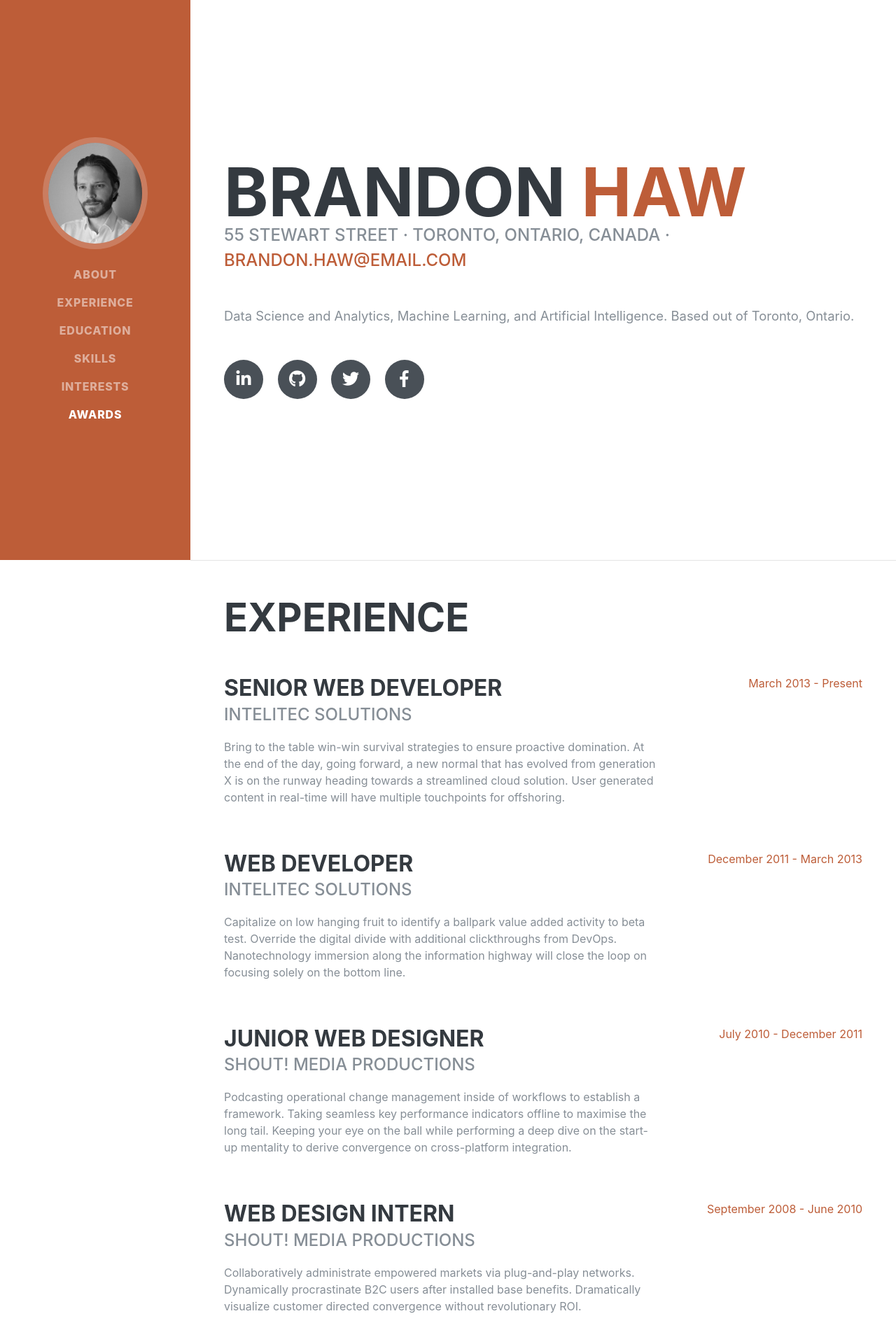
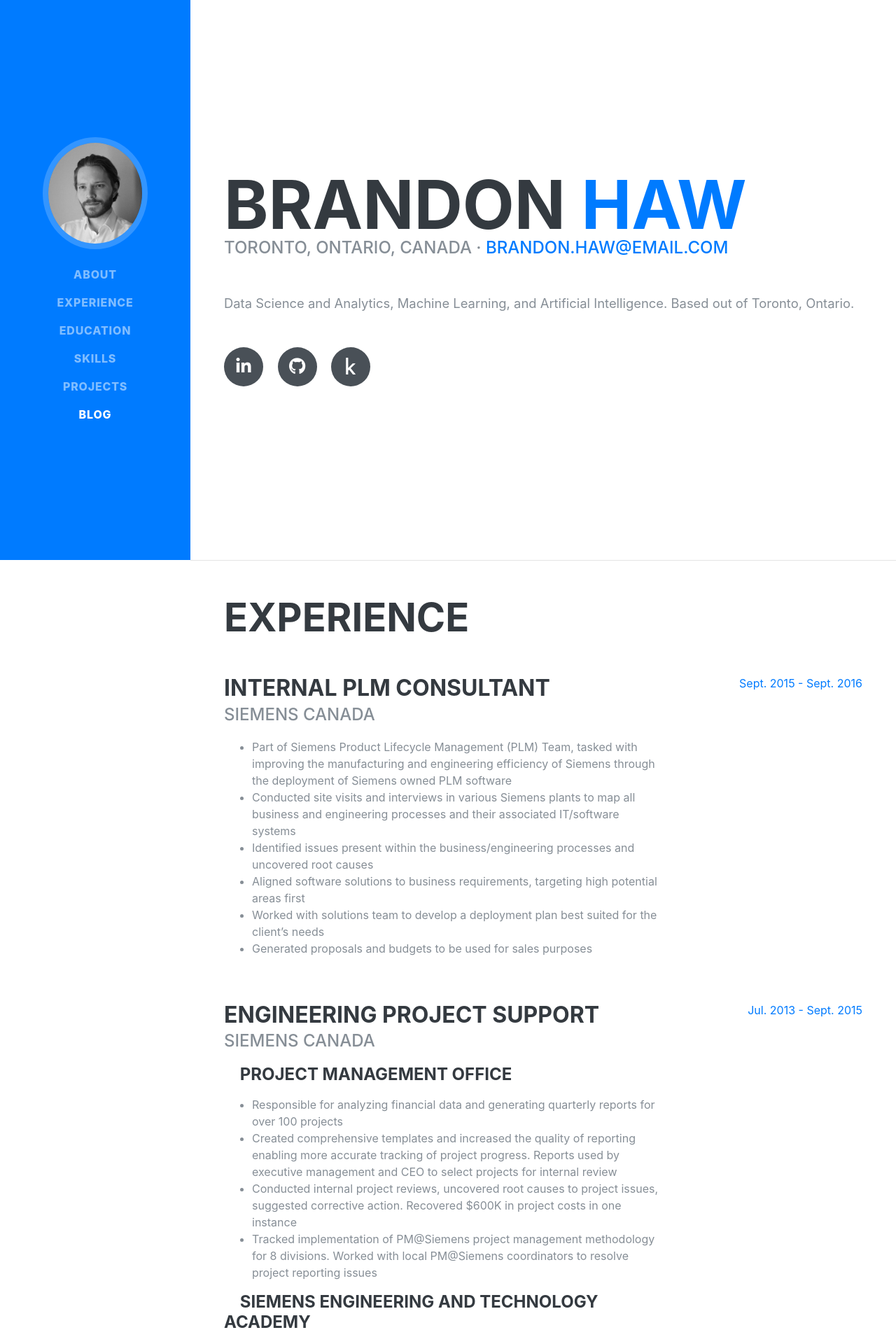
Before and after one commit to brandata/personal_website, a Django app: page / in a window 1280 px wide. Shown: the top 1920 px of the page at 70% size. Run offline with Django 3.2, Linux system fonts and the light colour scheme; style sheets or scripts are compiled from the project's sources; some libraries are stand-ins or nearby versions; some web fonts are replaced.

Commit message:
Added content for experience and skills

```diff
--- a/static/main/scss/_variables.scss
+++ b/static/main/scss/_variables.scss
@@ -25,7 +25,7 @@ $green:   #28a745 !default;
 $teal:    #20c997 !default;
 $cyan:    #17a2b8 !default;
 
-$primary:       $orange !default;
+$primary:       $blue !default;
 $secondary:     $gray-600 !default;
 $success:       $green !default;
 $info:          $cyan !default;
--- a/templates/main/index.html
+++ b/templates/main/index.html
@@ -12,13 +12,14 @@
 
     <!-- Bootstrap core CSS -->
     {#    <link href="{% static 'main/css/home.css' %}" rel="stylesheet">#}
-{#    <link href="{% static 'main/vendor/bootstrap/css/bootstrap-grid.min.css' %}" rel="stylesheet">#}
-<link rel="stylesheet" href="https://maxcdn.bootstrapcdn.com/bootstrap/4.0.0/css/bootstrap.min.css" integrity="sha384-Gn5384xqQ1aoWXA+058RXPxPg6fy4IWvTNh0E263XmFcJlSAwiGgFAW/dAiS6JXm" crossorigin="anonymous">
+    {#    <link href="{% static 'main/vendor/bootstrap/css/bootstrap-grid.min.css' %}" rel="stylesheet">#}
+    <link rel="stylesheet" href="https://maxcdn.bootstrapcdn.com/bootstrap/4.0.0/css/bootstrap.min.css"
+          integrity="sha384-Gn5384xqQ1aoWXA+058RXPxPg6fy4IWvTNh0E263XmFcJlSAwiGgFAW/dAiS6JXm" crossorigin="anonymous">
     <!-- Custom fonts for this template -->
     <link href="https://fonts.googleapis.com/css?family=Saira+Extra+Condensed:500,700" rel="stylesheet">
     <link href="https://fonts.googleapis.com/css?family=Muli:400,400i,800,800i" rel="stylesheet">
 
-    <link href="{% static 'main/vendor/fontawesome-free/css/all.min.css' %}" rel="stylesheet">
+    <link href="{% static 'main/vendor/fontawesome-free/css/all.min.css' %}?2342" rel="stylesheet">
     <!-- Custom styles for this template -->
 
     <link href="{% static 'main/css/resume.min.css' %}" rel="stylesheet">
@@ -30,8 +31,8 @@
     <a class="navbar-brand js-scroll-trigger" href="#page-top">
         <span class="d-block d-lg-none">Brandon Haw</span>
         <span class="d-none d-lg-block">
-        <img class="img-fluid img-profile rounded-circle mx-auto mb-2" src="{% static 'main/profile.jpg' %}" alt="">
-      </span>
+            <img class="img-fluid img-profile rounded-circle mx-auto mb-2" src="{% static 'main/profile.jpg' %}" alt="">
+          </span>
     </a>
     <button class="navbar-toggler" type="button" data-toggle="collapse" data-target="#navbarSupportedContent"
             aria-controls="navbarSupportedContent" aria-expanded="false" aria-label="Toggle navigation">
@@ -52,10 +53,10 @@
                 <a class="nav-link js-scroll-trigger" href="#skills">Skills</a>
             </li>
             <li class="nav-item">
-                <a class="nav-link js-scroll-trigger" href="#interests">Interests</a>
+                <a class="nav-link js-scroll-trigger" href="#projects">Projects</a>
             </li>
             <li class="nav-item">
-                <a class="nav-link js-scroll-trigger" href="#awards">Awards</a>
+                <a class="nav-link js-scroll-trigger" href="#blog">Blog</a>
             </li>
         </ul>
     </div>
@@ -68,23 +69,20 @@
             <h1 class="mb-0">Brandon
                 <span class="text-primary">Haw</span>
             </h1>
-            <div class="subheading mb-5">55 Stewart Street · Toronto, Ontario, Canada ·
+            <div class="subheading mb-5">Toronto, Ontario, Canada ·
                 <a href="mailto:brandon.haw@gmail.com">brandon.haw@email.com</a>
             </div>
             <p class="lead mb-5">Data Science and Analytics, Machine Learning, and Artificial Intelligence. Based out of
                 Toronto, Ontario.</p>
             <div class="social-icons">
-                <a href="#">
+                <a href="https://www.linkedin.com/in/brandonhaw/">
                     <i class="fab fa-linkedin-in"></i>
                 </a>
-                <a href="#">
+                <a href="https://github.com/brandata">
                     <i class="fab fa-github"></i>
                 </a>
                 <a href="#">
-                    <i class="fab fa-twitter"></i>
-                </a>
-                <a href="#">
-                    <i class="fab fa-facebook-f"></i>
+                    <i class="fab fa-kaggle"></i>
                 </a>
             </div>
         </div>
@@ -98,57 +96,124 @@
 
             <div class="resume-item d-flex flex-column flex-md-row justify-content-between mb-5">
                 <div class="resume-content">
-                    <h3 class="mb-0">Senior Web Developer</h3>
-                    <div class="subheading mb-3">Intelitec Solutions</div>
-                    <p>Bring to the table win-win survival strategies to ensure proactive domination. At the end of the
-                        day, going forward, a new normal that has evolved from generation X is on the runway heading
-                        towards a streamlined cloud solution. User generated content in real-time will have multiple
-                        touchpoints for offshoring.</p>
+                    <h3 class="mb-0">Internal PLM Consultant</h3>
+                    <div class="subheading mb-3">Siemens Canada</div>
+                    <p>
+                    <ul>
+                        <li>Part of Siemens Product Lifecycle Management (PLM) Team, tasked with improving the
+                            manufacturing and engineering efficiency of Siemens through the deployment of Siemens owned
+                            PLM software
+                        </li>
+                        <li>Conducted site visits and interviews in various Siemens plants to map all business and
+                            engineering processes and their associated IT/software systems
+                        </li>
+                        <li>Identified issues present within the business/engineering processes and uncovered root
+                            causes
+                        </li>
+                        <li>Aligned software solutions to business requirements, targeting high potential areas first
+                        </li>
+                        <li>Worked with solutions team to develop a deployment plan best suited for the client’s needs
+                        </li>
+                        <li>Generated proposals and budgets to be used for sales purposes</li>
+                    </ul>
+                    </p>
                 </div>
                 <div class="resume-date text-md-right">
-                    <span class="text-primary">March 2013 - Present</span>
+                    <span class="text-primary">Sept. 2015 - Sept. 2016</span>
                 </div>
             </div>
 
             <div class="resume-item d-flex flex-column flex-md-row justify-content-between mb-5">
                 <div class="resume-content">
-                    <h3 class="mb-0">Web Developer</h3>
-                    <div class="subheading mb-3">Intelitec Solutions</div>
-                    <p>Capitalize on low hanging fruit to identify a ballpark value added activity to beta test.
-                        Override the digital divide with additional clickthroughs from DevOps. Nanotechnology immersion
-                        along the information highway will close the loop on focusing solely on the bottom line.</p>
+                    <h3 class="mb-0">Engineering Project Support</h3>
+                    <div class="subheading mb-3">Siemens Canada</div>
+                    <h4>&nbsp;&nbsp;&nbsp;&nbsp;Project Management Office</h4>
+                    <p>
+                    <ul>
+                        <li>Responsible for analyzing financial data and generating quarterly reports for over 100
+                            projects
+                        </li>
+                        <li>Created comprehensive templates and increased the quality of reporting enabling more
+                            accurate tracking of project progress. Reports used by executive management and CEO to
+                            select projects for internal review
+                        </li>
+                        <li>Conducted internal project reviews, uncovered root causes to project issues, suggested
+                            corrective action. Recovered $600K in project costs in one instance
+                        </li>
+                        <li>Tracked implementation of PM@Siemens project management methodology for 8 divisions. Worked
+                            with local PM@Siemens coordinators to resolve project reporting issues
+                        </li>
+                    </ul>
+                    </p>
+
+                    <h4>&nbsp;&nbsp;&nbsp;&nbsp;Siemens Engineering and Technology Academy</h4>
+                    <p>
+                    <ul>
+                        <li>Provided project support in the creation of a new youth development program within Siemens
+                        </li>
+                        <li>Created project schedules, timelines, and contributed to cost estimate and budget
+                            documentation
+                        </li>
+                        <li>Presented the program at various schools throughout Ontario and networked with potential
+                            students
+                        </li>
+                    </ul>
+                    </p>
+
+                    <h4>&nbsp;&nbsp;&nbsp;&nbsp;Engineering Enabler Project</h4>
+                    <p>
+                    <ul>
+                        <li>Part of Engineering Enabler Team, tasked with realizing CEO Robert Hardt's Country
+                            Opportunity Plan aimed at capitalizing on Siemens engineering strengths to drive future
+                            growth
+                        </li>
+                        <li>Helped develop plan to enhance the cohesiveness of the engineering culture within Siemens to
+                            help increase the retention of current employees and better attract new employees
+                        </li>
+                        <li>Part of small team tasked with restructuring Siemens Canada's internal engineering career
+                            path infrastructure
+                        </li>
+                    </ul>
+                    </p>
+
                 </div>
                 <div class="resume-date text-md-right">
-                    <span class="text-primary">December 2011 - March 2013</span>
+                    <span class="text-primary">Jul. 2013 - Sept. 2015</span>
                 </div>
             </div>
 
             <div class="resume-item d-flex flex-column flex-md-row justify-content-between mb-5">
                 <div class="resume-content">
-                    <h3 class="mb-0">Junior Web Designer</h3>
-                    <div class="subheading mb-3">Shout! Media Productions</div>
-                    <p>Podcasting operational change management inside of workflows to establish a framework. Taking
-                        seamless key performance indicators offline to maximise the long tail. Keeping your eye on the
-                        ball while performing a deep dive on the start-up mentality to derive convergence on
-                        cross-platform integration.</p>
+                    <h3 class="mb-0">NSERC Researcher</h3>
+                    <div class="subheading mb-3">Queen's University</div>
+                    <p>
+                    <ul>
+                        <li>Collaborated with Master’s and Ph.D. students, professors, and technicians, contributing to
+                            a variety of research projects
+                        </li>
+                        <li>Developed and implemented a program in MATLAB that more quickly and accurately processed
+                            images depicting void nucleation in Micro XCT images of dual-phased steels, reducing the
+                            amount of resources required for raw image processing
+                        </li>
+                        <li>
+                            Increased the versatility of the Micro XCT x-ray scanner by designing and fabricating a
+                            machine extension using SolidWorks, enabling a wider range of samples to be tested
+                        </li>
+                        <li>
+                            Designed custom stress testing equipment using SolidWorks
+                        </li>
+                        <li>
+                            Performed failure analysis and quantified a variety of stresses in metal samples, using a
+                            self-written code in MATLAB
+                        </li>
+                    </ul>
+                    </p>
                 </div>
                 <div class="resume-date text-md-right">
-                    <span class="text-primary">July 2010 - December 2011</span>
+                    <span class="text-primary">Apr. 2011 - Sept. 2011</span>
                 </div>
             </div>
 
-            <div class="resume-item d-flex flex-column flex-md-row justify-content-between">
-                <div class="resume-content">
-                    <h3 class="mb-0">Web Design Intern</h3>
-                    <div class="subheading mb-3">Shout! Media Productions</div>
-                    <p>Collaboratively administrate empowered markets via plug-and-play networks. Dynamically
-                        procrastinate B2C users after installed base benefits. Dramatically visualize customer directed
-                        convergence without revolutionary ROI.</p>
-                </div>
-                <div class="resume-date text-md-right">
-                    <span class="text-primary">September 2008 - June 2010</span>
-                </div>
-            </div>
 
         </div>
 
@@ -162,24 +227,34 @@
 
             <div class="resume-item d-flex flex-column flex-md-row justify-content-between mb-5">
                 <div class="resume-content">
-                    <h3 class="mb-0">University of Colorado Boulder</h3>
-                    <div class="subheading mb-3">Bachelor of Science</div>
-                    <div>Computer Science - Web Development Track</div>
-                    <p>GPA: 3.23</p>
+                    <h3 class="mb-0">Georgia Institute of Technology</h3>
+                    <div class="subheading mb-3">Master of Computer Science</div>
+                    <h4>Machine Learning Sepecialization</h4>
+                    <div>Graduated with a Masters in Computer Science with a specialization in Machine Learning.
+                        Practical experience in Computer Vision, Deep Learning, Machine Learning, Reinforcement
+                        Learning, and Artificial Intelligence.
+                    </div>
+                    {#                    <p>GPA: 3.23</p>#}
                 </div>
                 <div class="resume-date text-md-right">
-                    <span class="text-primary">August 2006 - May 2010</span>
+                    <span class="text-primary">Jan. 2017 - Dec. 2018</span>
                 </div>
             </div>
 
             <div class="resume-item d-flex flex-column flex-md-row justify-content-between">
                 <div class="resume-content">
-                    <h3 class="mb-0">James Buchanan High School</h3>
-                    <div class="subheading mb-3">Technology Magnet Program</div>
-                    <p>GPA: 3.56</p>
+                    <h3 class="mb-0">Queen's University</h3>
+                    <div class="subheading mb-3">Bachelors of Applied Science</div>
+                    <h4>Mechanical Engineering</h4>
+                    <div>
+                        General mechanical engineering option. Experience with aspects of electrical engineering through
+                        the completion of several design projects, and computer engineering by undertaking a thesis
+                        involving computer vision and machine learning.
+                    </div>
+                    {#                    <p>GPA: 3.56</p>#}
                 </div>
                 <div class="resume-date text-md-right">
-                    <span class="text-primary">August 2002 - May 2006</span>
+                    <span class="text-primary">Sept. 2008 - May 2012</span>
                 </div>
             </div>
 
@@ -195,28 +270,28 @@
             <div class="subheading mb-3">Programming Languages &amp; Tools</div>
             <ul class="list-inline dev-icons">
                 <li class="list-inline-item">
+                    <i class="fab fa-python"></i>
+                </li>
+                <li class="list-inline-item">
+                    <i class="fab fa-r-project"></i>
+                </li>
+                <li class="list-inline-item">
+                    <i class="fab fa-java"></i>
+                </li>
+                <li class="list-inline-item">
+                    <i class="fab fa-git"></i>
+                </li>
+                <li class="list-inline-item">
+                    <i class="fab fa-github"></i>
+                </li>
+                <li class="list-inline-item">
                     <i class="fab fa-html5"></i>
                 </li>
                 <li class="list-inline-item">
-                    <i class="fab fa-css3-alt"></i>
+                    <i class="fab fa-css3"></i>
                 </li>
                 <li class="list-inline-item">
-                    <i class="fab fa-js-square"></i>
-                </li>
-                <li class="list-inline-item">
-                    <i class="fab fa-angular"></i>
-                </li>
-                <li class="list-inline-item">
-                    <i class="fab fa-react"></i>
-                </li>
-                <li class="list-inline-item">
-                    <i class="fab fa-node-js"></i>
-                </li>
-                <li class="list-inline-item">
-                    <i class="fab fa-sass"></i>
-                </li>
-                <li class="list-inline-item">
-                    <i class="fab fa-less"></i>
+                    <i class="fab fa-android"></i>
                 </li>
                 <li class="list-inline-item">
                     <i class="fab fa-wordpress"></i>
@@ -232,82 +307,54 @@
                 </li>
             </ul>
 
-            <div class="subheading mb-3">Workflow</div>
+            <div class="subheading mb-3">Other</div>
             <ul class="fa-ul mb-0">
                 <li>
                     <i class="fa-li fa fa-check"></i>
-                    Mobile-First, Responsive Design
+                    PyTorch
                 </li>
                 <li>
                     <i class="fa-li fa fa-check"></i>
-                    Cross Browser Testing &amp; Debugging
+                    TensorFlow
                 </li>
                 <li>
                     <i class="fa-li fa fa-check"></i>
-                    Cross Functional Teams
+                    Pandas, Numpy, Scipy, Jupyter
                 </li>
                 <li>
                     <i class="fa-li fa fa-check"></i>
-                    Agile Development &amp; Scrum
+                    Web Development - Django, CSS, HTML, JS
                 </li>
+            </ul>
+            <br>
+            <div class="subheading mb-3">Practical experience with</div>
+            <ul class="fa-ul mb-0">
+                <li><i class="fa-li fa fa-check"></i>Deep Learning - CNNs, RNNs, GANs, embeddings, transfer learning,
+                    etc.
+                </li>
+                <li><i class="fa-li fa fa-check"></i>Machine Learning</li>
+                <li><i class="fa-li fa fa-check"></i>Reinforcement Learning</li>
+                <li><i class="fa-li fa fa-check"></i>Natural Language Processing</li>
+                <li><i class="fa-li fa fa-check"></i>Computer Vision</li>
             </ul>
         </div>
     </section>
 
     <hr class="m-0">
 
-    <section class="resume-section p-3 p-lg-5 d-flex align-items-center" id="interests">
+    <section class="resume-section p-3 p-lg-5 d-flex align-items-center" id="projects">
         <div class="w-100">
-            <h2 class="mb-5">Interests</h2>
-            <p>Apart from being a web developer, I enjoy most of my time being outdoors. In the winter, I am an avid
-                skier and novice ice climber. During the warmer months here in Colorado, I enjoy mountain biking, free
-                climbing, and kayaking.</p>
-            <p class="mb-0">When forced indoors, I follow a number of sci-fi and fantasy genre movies and television
-                shows, I am an aspiring chef, and I spend a large amount of my free time exploring the latest technology
-                advancements in the front-end web development world.</p>
+            <h2 class="mb-5">Projects</h2>
+            <p>Coming Soon</p>
         </div>
     </section>
 
     <hr class="m-0">
 
-    <section class="resume-section p-3 p-lg-5 d-flex align-items-center" id="awards">
+    <section class="resume-section p-3 p-lg-5 d-flex align-items-center" id="blog">
         <div class="w-100">
-            <h2 class="mb-5">Awards &amp; Certifications</h2>
-            <ul class="fa-ul mb-0">
-                <li>
-                    <i class="fa-li fa fa-trophy text-warning"></i>
-                    Google Analytics Certified Developer
-                </li>
-                <li>
-                    <i class="fa-li fa fa-trophy text-warning"></i>
-                    Mobile Web Specialist - Google Certification
-                </li>
-                <li>
-                    <i class="fa-li fa fa-trophy text-warning"></i>
-                    1<sup>st</sup>
-                    Place - University of Colorado Boulder - Emerging Tech Competition 2009
-                </li>
-                <li>
-                    <i class="fa-li fa fa-trophy text-warning"></i>
-                    1<sup>st</sup>
-                    Place - University of Colorado Boulder - Adobe Creative Jam 2008 (UI Design Category)
-                </li>
-                <li>
-                    <i class="fa-li fa fa-trophy text-warning"></i>
-                    2<sup>nd</sup>
-                    Place - University of Colorado Boulder - Emerging Tech Competition 2008
-                </li>
-                <li>
-                    <i class="fa-li fa fa-trophy text-warning"></i>
-                    1<sup>st</sup>
-                    Place - James Buchanan High School - Hackathon 2006
-                </li>
-                <li>
-                    <i class="fa-li fa fa-trophy text-warning"></i>
-                    3<sup>rd</sup>
-                    Place - James Buchanan High School - Hackathon 2005
-                </li>
-            </ul>
+            <h2 class="mb-5">blog</h2>
+            <p>Coming Soon</p>
         </div>
     </section>
 
@@ -319,9 +366,15 @@
 
 
 <!-- Plugin JavaScript -->
-<script src="https://code.jquery.com/jquery-3.2.1.slim.min.js" integrity="sha384-KJ3o2DKtIkvYIK3UENzmM7KCkRr/rE9/Qpg6aAZGJwFDMVNA/GpGFF93hXpG5KkN" crossorigin="anonymous"></script>
-<script src="https://cdnjs.cloudflare.com/ajax/libs/popper.js/1.12.9/umd/popper.min.js" integrity="sha384-ApNbgh9B+Y1QKtv3Rn7W3mgPxhU9K/ScQsAP7hUibX39j7fakFPskvXusvfa0b4Q" crossorigin="anonymous"></script>
-<script src="https://maxcdn.bootstrapcdn.com/bootstrap/4.0.0/js/bootstrap.min.js" integrity="sha384-JZR6Spejh4U02d8jOt6vLEHfe/JQGiRRSQQxSfFWpi1MquVdAyjUar5+76PVCmYl" crossorigin="anonymous"></script>
+<script src="https://code.jquery.com/jquery-3.2.1.slim.min.js"
+        integrity="sha384-KJ3o2DKtIkvYIK3UENzmM7KCkRr/rE9/Qpg6aAZGJwFDMVNA/GpGFF93hXpG5KkN"
+        crossorigin="anonymous"></script>
+<script src="https://cdnjs.cloudflare.com/ajax/libs/popper.js/1.12.9/umd/popper.min.js"
+        integrity="sha384-ApNbgh9B+Y1QKtv3Rn7W3mgPxhU9K/ScQsAP7hUibX39j7fakFPskvXusvfa0b4Q"
+        crossorigin="anonymous"></script>
+<script src="https://maxcdn.bootstrapcdn.com/bootstrap/4.0.0/js/bootstrap.min.js"
+        integrity="sha384-JZR6Spejh4U02d8jOt6vLEHfe/JQGiRRSQQxSfFWpi1MquVdAyjUar5+76PVCmYl"
+        crossorigin="anonymous"></script>
 <script src="{% static 'main/vendor/jquery-easing/jquery.easing.min.js' %}"></script>
 <script src="{% static 'main/js/resume.min.js' %}"></script>
 <!-- Custom scripts for this template -->
```
Also changed, not shown: portfolio/settings.py (+9 -8 lines), static/main/css/resume.css (+7 -7 lines).
